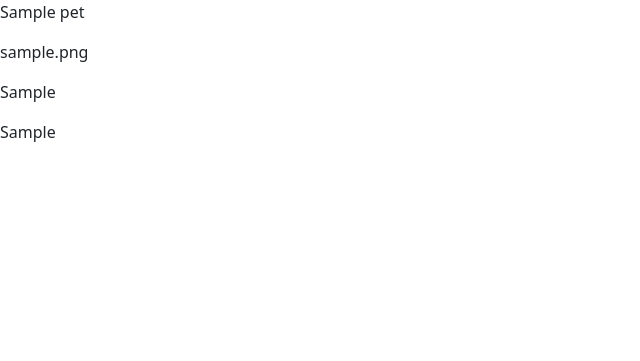
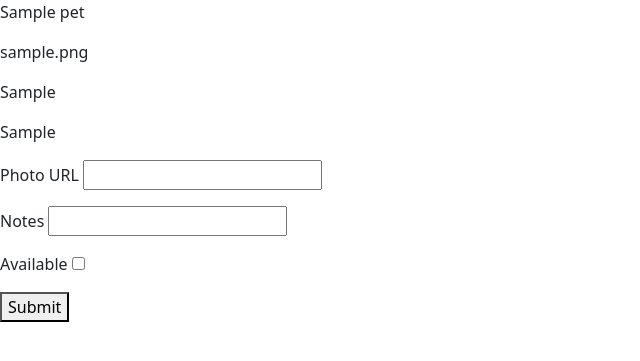
Before and after one commit to Lidan-Huang/flask-adopt, a Flask app: template templates/pet_display_and_edit.html in a window 1280 px wide. Shown: the top 361 px of the page, without its empty margins (0-640 px from the left). Run offline with Flask 2, Linux system fonts and the light colour scheme; the template is opened without the code that fills it: values that come from a table or form of the project are taken from there, others are empty; tables that the repository leaves empty hold one stand-in row (values such as "Sample post"); some libraries are stand-ins or nearby versions.

Commit message:
Completed part 1 with code review edits

```diff
--- a/app.py
+++ b/app.py
@@ -6,7 +6,7 @@ from flask_debugtoolbar import DebugToolbarExtension
 
 from models import db, connect_db, Pet
 
-from forms import AddPetForm
+from forms import AddPetForm, EditPetForm
 
 app = Flask(__name__)
 
@@ -28,10 +28,7 @@ toolbar = DebugToolbarExtension(app)
 
 @app.get("/")
 def get_homepage():
-    # dog = Pet(name="Dog", species="Dog", age="5")
-    # breakpoint()
-    # db.session.add(dog)
-    # db.session.commit()
+    """Get homepage"""
 
     pets = Pet.query.all()
     return render_template("homepage.html", pets=pets)
@@ -39,6 +36,11 @@ def get_homepage():
 
 @app.route('/add', methods=["GET", "POST"])
 def show_pet_add_form():
+    """Show add-pet-form and add new pet to
+    database after form inputs are validated.
+    Redirect to homepage if pet has been added,
+    otherwise refresh add-pet-form page"""
+
     form = AddPetForm()
 
     if form.validate_on_submit():
@@ -61,3 +63,23 @@ def show_pet_add_form():
 
     else:
         return render_template('pet_add_form.html', form=form)
+
+@app.route('/<int:pet_id>', methods=["GET", "POST"])
+def show_details_and_edit_form(pet_id):
+    """Show pet details and pet-edit-form and update
+    pet details to database. Return to homepage if form
+    inputs have been validated, else refresh pet-edit-form page"""
+
+    pet = Pet.query.get_or_404(pet_id)
+    form = EditPetForm(obj=pet)
+
+    if form.validate_on_submit():
+        pet.photo_url = form.photo_url.data
+        pet.notes = form.notes.data
+        pet.available = form.available.data
+
+        db.session.commit()
+
+        return redirect('/')
+    else:
+        return render_template('pet_display_and_edit.html', form=form, pet=pet)
--- a/forms.py
+++ b/forms.py
@@ -1,6 +1,7 @@
 """Forms for adopt app."""
+from xmlrpc.client import Boolean
 from flask_wtf import FlaskForm
-from wtforms import StringField, SelectField
+from wtforms import StringField, SelectField, BooleanField
 from wtforms.validators import InputRequired, Optional, URL
 
 
@@ -20,9 +21,13 @@ class AddPetForm(FlaskForm):
                       choices=[('baby', 'Baby'),
                                ('young', 'Young'),
                                ('adult', 'Adult'),
-                               ('senior', 'Senior')])
-    notes = StringField("Notes")
+                               ('senior', 'Senior')]) #TODO validators
+    notes = StringField("Notes") #TODO validators
 
 
 class EditPetForm(FlaskForm):
-    """Edit already showed pet"""
+    """Form to edit pet details"""
+    photo_url = StringField("Photo URL",
+                            validators=[Optional(), URL()])
+    notes = StringField("Notes") #TODO validators
+    available = BooleanField('Available')
--- a/templates/homepage.html
+++ b/templates/homepage.html
@@ -6,7 +6,7 @@
 {% for pet in pets %}
 <div>
     <img src={{ pet.photo_url }} alt="This is a pet">
-    <p>{{ pet.name }} is {{ pet.get_availability() }}!</p>
+    <a href="/{{ pet.id }}">{{ pet.name }} is {{ pet.get_availability() }}!</a>
 </div>
 {% endfor %}
 <a class="btn btn-success" href="/add">Add a Pet</a>
--- a/templates/pet_display_and_edit.html
+++ b/templates/pet_display_and_edit.html
@@ -6,5 +6,23 @@
 <p>{{ pet.age }}</p>
 <p>{{ pet.species }}</p>
 
+<form id="pet-edit-form" method="POST">
+    {{ form.hidden_tag() }}
+
+    {% for field in form
+    if field.widget.input_type != 'hidden' %}
+    <p>
+        {{ field.label }}
+        {{ field }}
+
+        {% for error in field.errors %}
+        {{ error }}
+        {% endfor %}
+    </p>
+    {% endfor %}
+
+    <button type="submit">Submit</button>
+</form>
+
 
 {% endblock %}
```
Also changed, not shown: models.py (+4 -3 lines).
